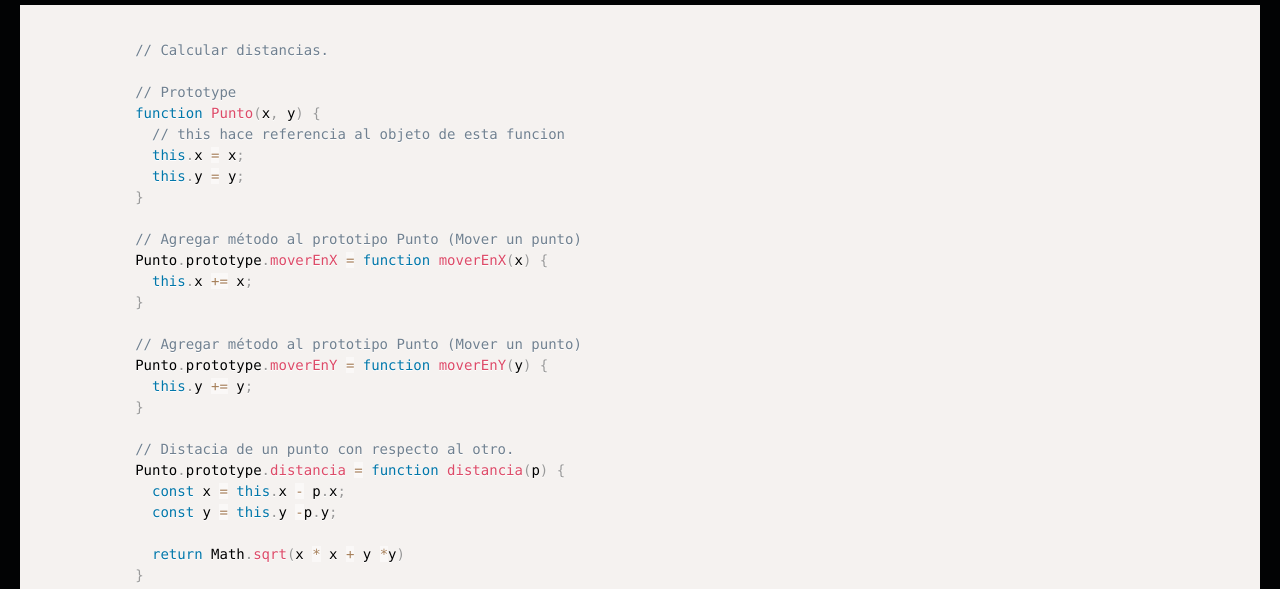
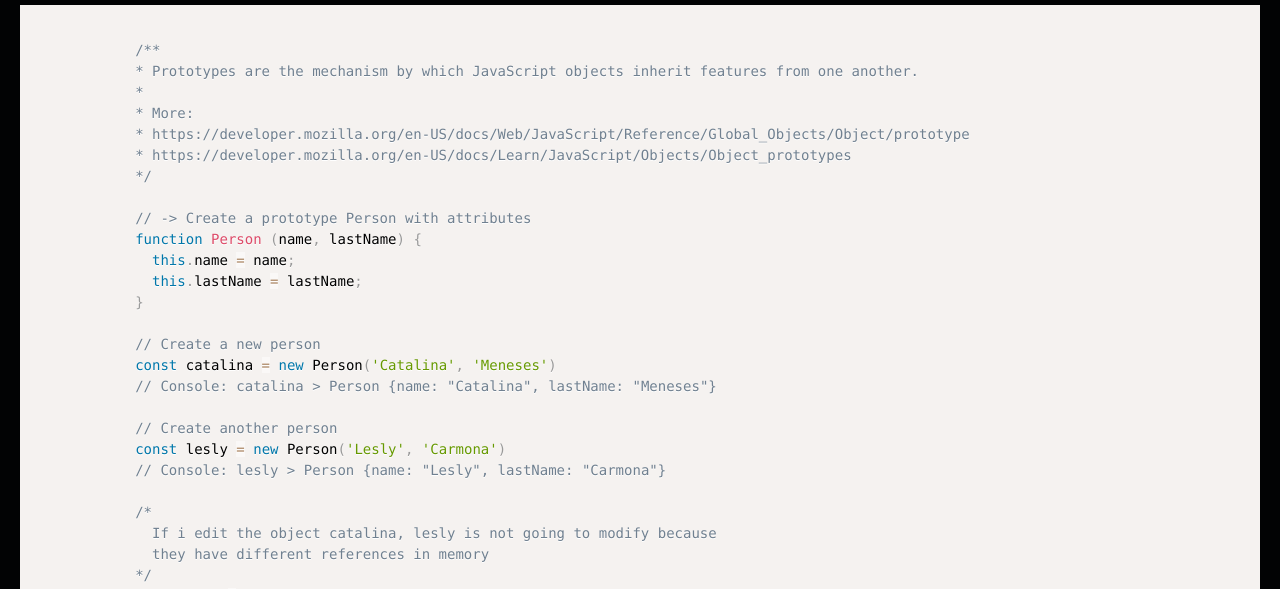
Before and after one commit to kathcode/Fundamentos-de-Javascript, a plain HTML site: page index.html in a window 1280 px wide. Both pictures are taken after a click on the button "Protitype". Shown: the part 209-798 px from the top of the page. Drawn offline with nearby package versions, Linux system fonts and the light colour scheme.

Commit message:
Change the information of the prototype concept

```diff
--- a/index.html
+++ b/index.html
@@ -32,8 +32,9 @@
     <nav>
       <ul>
         <li><a href="array">Array</a></li>
+        <li><a href="classes">Classes</a></li>
         <li><a href="#prototype">Prototypes</a></li>
-        <li><a href="#scope">Scope de variables</a></li>
+        <li><a href="#scope">Scope of variables</a></li>
         <li><a href="#closure">Closures</a></li>
         <li><a href="#general">This, _this y arrow functions</a></li>
         <li><a href="#bind">Función bind</a></li>
@@ -84,44 +85,49 @@
       <div class="collapse" id="collapsePrototype">
         <pre>
           <code class="language-javascript">
-            // Calcular distancias.
+            /**
+            * Prototypes are the mechanism by which JavaScript objects inherit features from one another.
+            *
+            * More:
+            * https://developer.mozilla.org/en-US/docs/Web/JavaScript/Reference/Global_Objects/Object/prototype
+            * https://developer.mozilla.org/en-US/docs/Learn/JavaScript/Objects/Object_prototypes
+            */
 
-            // Prototype
-            function Punto(x, y) {
-              // this hace referencia al objeto de esta funcion
-              this.x = x;
-              this.y = y;
+            // -> Create a prototype Person with attributes
+            function Person (name, lastName) {
+              this.name = name;
+              this.lastName = lastName;
             }
 
-            // Agregar método al prototipo Punto (Mover un punto)
-            Punto.prototype.moverEnX = function moverEnX(x) {
-              this.x += x;
+            // Create a new person
+            const catalina = new Person('Catalina', 'Meneses')
+            // Console: catalina > Person {name: "Catalina", lastName: "Meneses"}
+
+            // Create another person
+            const lesly = new Person('Lesly', 'Carmona')
+            // Console: lesly > Person {name: "Lesly", lastName: "Carmona"}
+
+            /*
+              If i edit the object catalina, lesly is not going to modify because
+              they have different references in memory
+            */
+            lesly.name = 'Another'
+            /*
+              Console: lesly > Person {name: "Another", lastName: "Carmona"}
+              Console: catalina > Person {name: "Catalina", lastName: "Meneses"}
+            */
+
+            // -> Adding a new method for Person to say hello
+            Person.prototype.greet = function () {
+              console.log(`Hello, my name is ${this.name} ${this.lastName}`)
             }
 
-            // Agregar método al prototipo Punto (Mover un punto)
-            Punto.prototype.moverEnY = function moverEnY(y) {
-              this.y += y;
-            }
+            // -> By adding a method to the prototype, it can be used by the objects that were created with this prototype
+            catalina.greet()
+            // Console: Hello, my name is Catalina Meneses
 
-            // Distacia de un punto con respecto al otro.
-            Punto.prototype.distancia = function distancia(p) {
-              const x = this.x - p.x;
-              const y = this.y -p.y;
-
-              return Math.sqrt(x * x + y *y)
-            }
-
-            // Crear un nuevo objeto de tipo Punto
-            const p1 = new Punto(0, 4);
-
-            const p2 = new Punto(3, 0);
-
-            console.log(p1.distancia(p2)); // 5
-            console.log(p2.distancia(p1)); // 5
-            p1.moverEnX(10);
-            console.log(p1.distancia(p2)); // 8.06225774829855
-            p2.moverEnY(-4);
-            console.log(p1.distancia(p2)) // 10.63014581273465
+            lesly.greet()
+            // Console: Hello, my name is Lesly Carmona
           </code>
         </pre>
       </div><!-- End tab -->
```
Also changed, not shown: concepts/prototype.js (+37 -32 lines).
